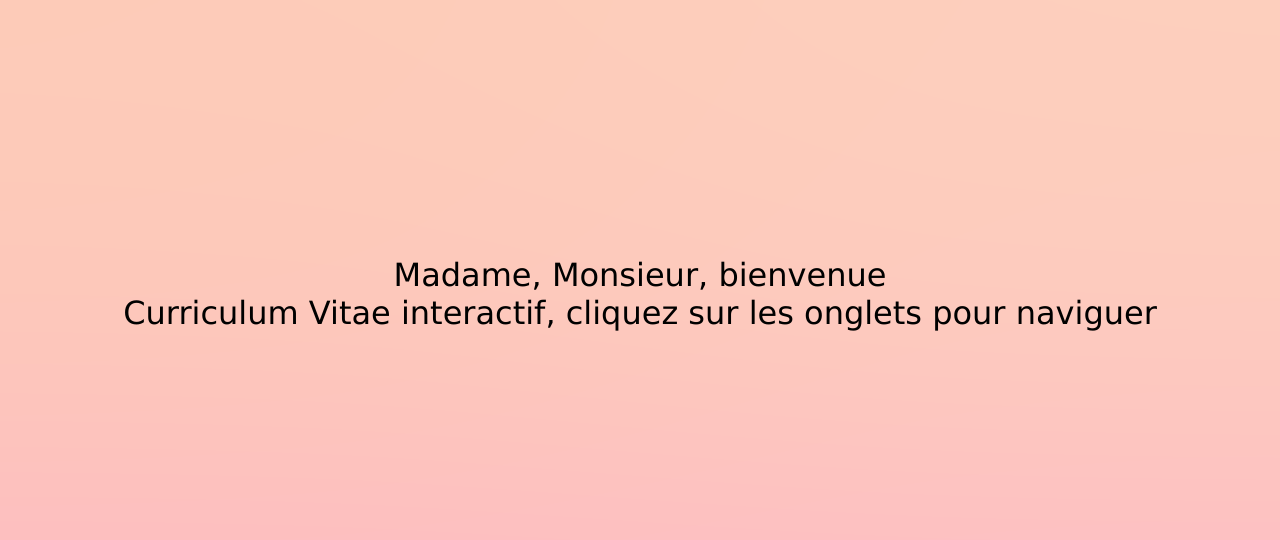
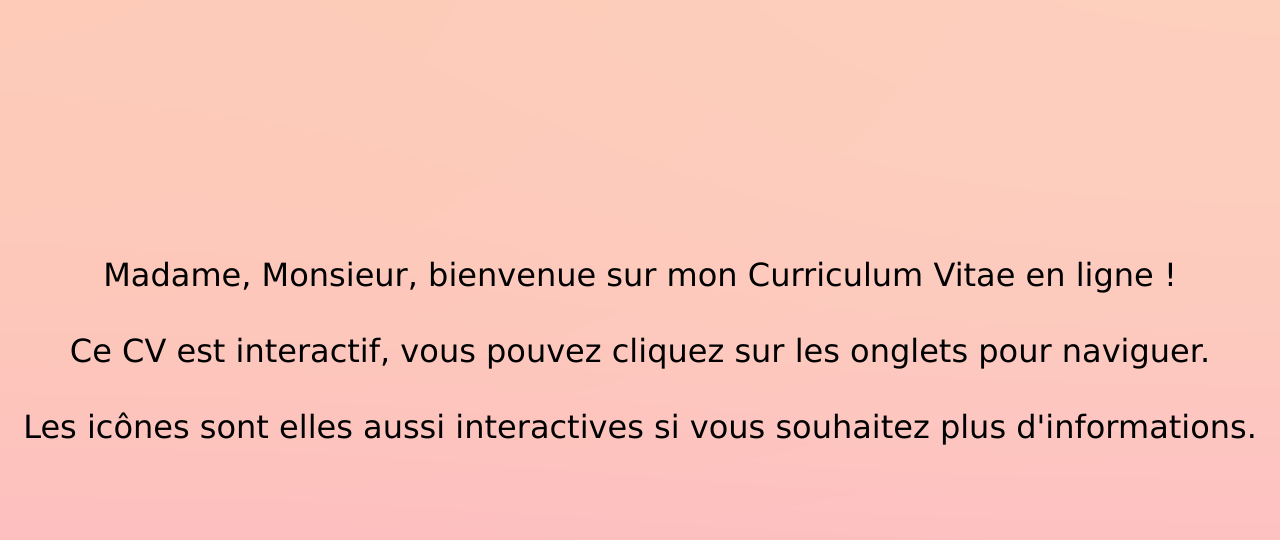
Before and after one commit to Kaoupk/CV, a PHP site: page / in a window 1280 px wide. Shown: the part 48-588 px from the top of the page. Run offline with PHP 8.4, Linux system fonts and the light colour scheme.

Commit message:
Changement de l'icone php et ajout de texte d'accueil

```diff
--- a/src/index.php
+++ b/src/index.php
@@ -54,8 +54,9 @@ else {
 	</header>
 
   <div id="Bienvenue">
-    Madame, Monsieur, bienvenue<br />
-    Curriculum Vitae interactif, cliquez sur les onglets pour naviguer
+    Madame, Monsieur, bienvenue sur mon Curriculum Vitae en ligne !<br /><br />
+    Ce CV est interactif, vous pouvez cliquez sur les onglets pour naviguer.<br /><br />
+    Les icônes sont elles aussi interactives si vous souhaitez plus d'informations.
   </div>
 <div id="conteneur">
 	<div class="hidden" id="competences">
@@ -98,7 +99,7 @@ else {
 	  <div class="figInfo"><img src="img/gimp.png" style="width: 80px; margin-right: 40px; "alt="Logo gimp" title="Gimp" /></div>
 	  <div class="figInfo"><img src="img/photo.jpg" style="width: 80px; margin-right: 40px;" alt="Logo photoshop" title="Photoshop" /></div>
   	<div class="figInfo"><img src="img/CSS3.png" style="width: 60px; margin-right: 40px;" alt="Logo CSS3" title="CSS3" /></div>
-    <div class="figInfo"><img src="img/php.png" style="width: 85px; margin-right: 40px;" alt="Logo PHP" title="PHP" /></div>
+    <div class="figInfo"><img src="img/php.gif" style="width: 120px; margin-top: 8px; margin-right: 10px;" alt="Logo PHP" title="PHP" /></div>
     <div class="figInfo"><img src="img/HTML5.png" style="width: 85px; margin-right: 40px;" alt="Logo HTML5" title="HTML5" /></div>
 </div><br />
         <li> <strong>Langues</strong>             Anglais (Niveau B1), Portugais (Niveau A1)</li><br />
```
Also changed, not shown: src/img/php.gif (added).
